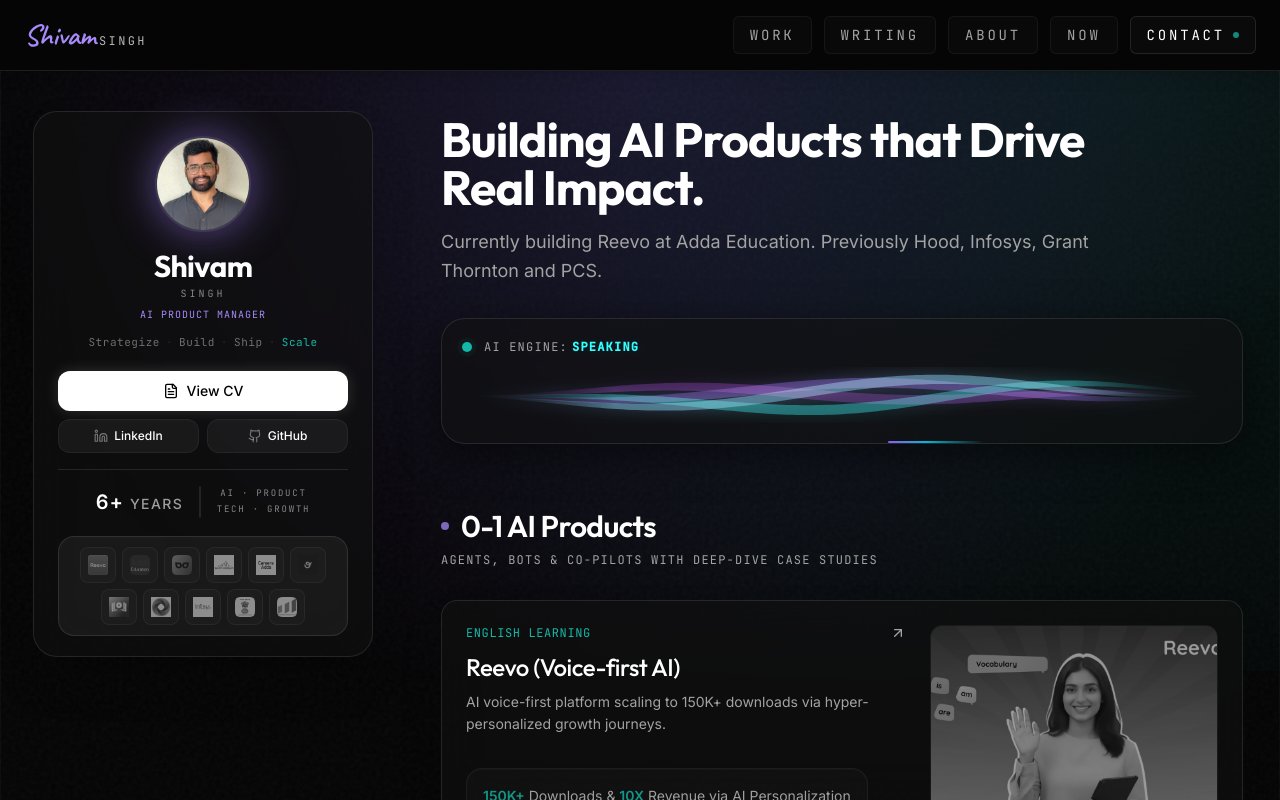
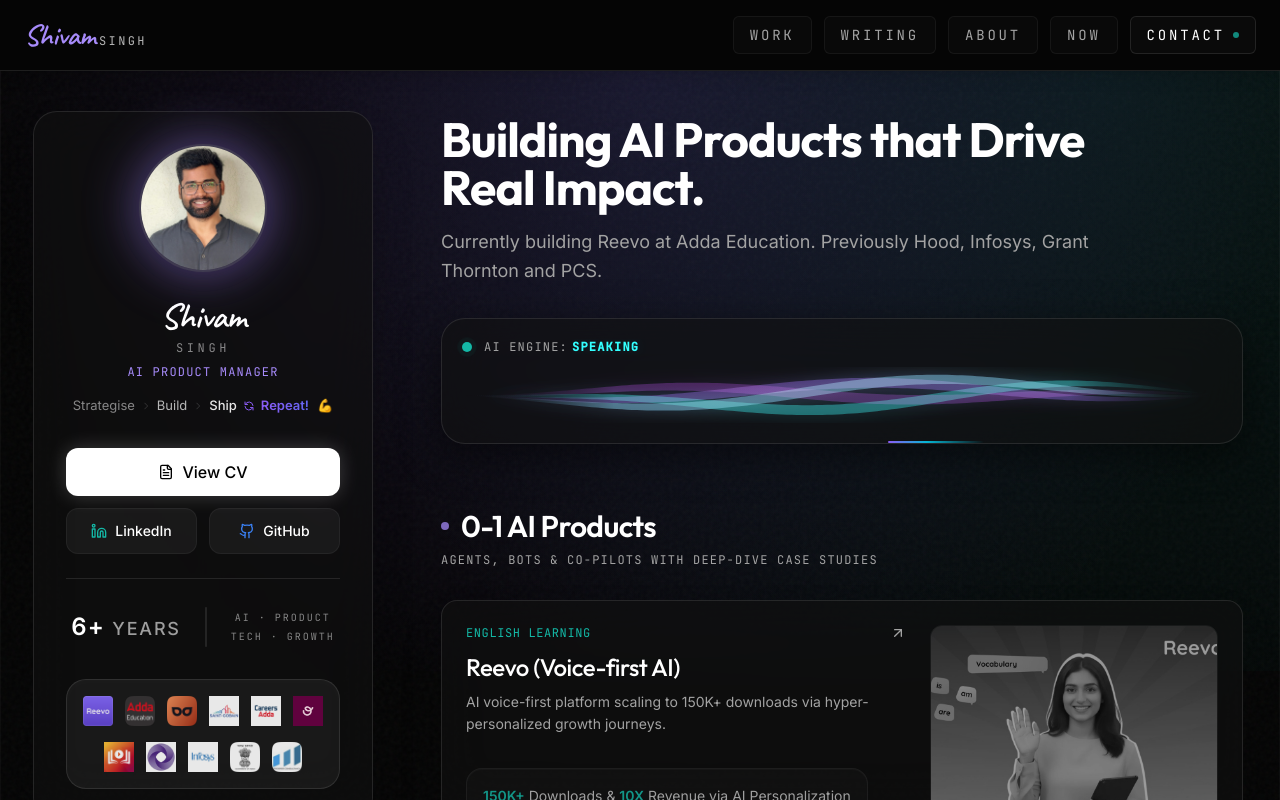
Before and after one commit to ShivUP32/ai-pm-portfolio, a Next.js app: page / in a window 1280 px wide. Built offline with nearby package versions, Linux system fonts and the light colour scheme.

Commit message:
revert: restore original sidebar profile card design

```diff
--- a/src/app/page.tsx
+++ b/src/app/page.tsx
@@ -21,93 +21,107 @@ export default function HomePage() {
         {/* LEFT SIDEBAR (Sticky Profile) */}
         <aside className="lg:sticky lg:top-8 self-start flex flex-col gap-6 z-20">
           <ScrollReveal delay={0}>
-            <div className="bg-paper-glass backdrop-blur-xl border border-white/10 p-5 lg:p-6 lg:pb-5 rounded-3xl shadow-2xl flex flex-col items-center text-center">
+            <div className="bg-paper-glass backdrop-blur-xl border border-white/10 p-6 lg:p-8 rounded-3xl shadow-2xl flex flex-col items-center text-center">
 
-              <div className="relative mb-4 w-20 h-20 lg:w-24 lg:h-24 shrink-0 animate-fade-in">
-                <div className="absolute inset-0 bg-accent-glow rounded-full blur-[25px] opacity-40 animate-pulse"></div>
+              <div className="relative mb-5 lg:mb-6 w-24 h-24 lg:w-32 lg:h-32 shrink-0 animate-fade-in">
+                <div className="absolute inset-0 bg-accent-glow rounded-full blur-[30px] opacity-40 animate-pulse"></div>
                 <Image
                   src="/profile.jpg"
                   alt={siteConfig.name}
                   fill
-                  className="rounded-full object-cover border-2 border-white/10 shadow-[0_0_30px_rgba(139,92,246,0.15)] relative z-10"
+                  className="rounded-full object-cover border-2 border-white/10 shadow-[0_0_40px_rgba(139,92,246,0.15)] relative z-10"
                   priority
                 />
               </div>
 
-              <h1 className="flex flex-col items-center gap-0.5 mb-1.5">
-                <span className="font-display text-2xl lg:text-3xl font-bold text-white tracking-tight">Shivam</span>
-                <span className="font-mono text-[10px] tracking-[0.3em] text-white/50">SINGH</span>
+              <h1 className="flex flex-col items-center gap-1 mb-2">
+                <span className="font-signature text-3xl lg:text-4xl font-semibold text-white tracking-tight">Shivam</span>
+                <span className="font-mono text-xs tracking-[0.3em] text-white/50">SINGH</span>
               </h1>
-              <p className="text-accent-glow font-mono text-[10px] uppercase tracking-widest mb-3">
+              <p className="text-accent-glow font-mono text-xs uppercase tracking-widest mb-4">
                 {siteConfig.role}
               </p>
-              {/* Tagline Motto */}
-              <div className="flex items-center justify-center gap-1.5 mb-5 text-[11px] font-mono tracking-wider text-white/40 cursor-default">
-                <span>Strategize</span>
-                <span className="text-white/10">·</span>
-                <span>Build</span>
-                <span className="text-white/10">·</span>
-                <span>Ship</span>
-                <span className="text-white/10">·</span>
-                <span className="text-accent-teal">Scale</span>
+              {/* Animated Process Loop Motto */}
+              <div className="flex items-center justify-center gap-1.5 mb-8 text-[13px] group cursor-default whitespace-nowrap">
+                <span className="font-light text-white/50 group-hover:text-white/90 transition-colors duration-500">Strategise</span>
+
+                <svg className="w-2.5 h-2.5 text-white/20 group-hover:text-[#8b5cf6]/60 transition-colors duration-500 transform group-hover:translate-x-0.5 shrink-0" fill="none" viewBox="0 0 24 24" stroke="currentColor">
+                  <path strokeLinecap="round" strokeLinejoin="round" strokeWidth={2} d="M9 5l7 7-7 7" />
+                </svg>
+
+                <span className="font-normal text-white/70 group-hover:text-white transition-colors duration-500 delay-75">Build</span>
+
+                <svg className="w-2.5 h-2.5 text-white/20 group-hover:text-[#8b5cf6]/80 transition-colors duration-500 delay-75 transform group-hover:translate-x-0.5 shrink-0" fill="none" viewBox="0 0 24 24" stroke="currentColor">
+                  <path strokeLinecap="round" strokeLinejoin="round" strokeWidth={2} d="M9 5l7 7-7 7" />
+                </svg>
+
+                <span className="font-medium text-white/90 group-hover:text-white transition-colors duration-500 delay-150">Ship</span>
+
+                <svg className="w-3 h-3 text-[#8b5cf6] transform group-hover:rotate-180 transition-transform duration-700 ease-in-out delay-150 shrink-0" fill="none" viewBox="0 0 24 24" stroke="currentColor">
+                  <path strokeLinecap="round" strokeLinejoin="round" strokeWidth={2} d="M4 4v5h.582m15.356 2A8.001 8.001 0 004.582 9m0 0H9m11 11v-5h-.581m0 0a8.003 8.003 0 01-15.357-2m15.357 2H15" />
+                </svg>
+
+                <span className="font-bold text-transparent bg-clip-text bg-gradient-to-r from-[#8b5cf6] to-[#6366f1] group-hover:from-[#6366f1] group-hover:to-[#8b5cf6] transition-all duration-500">Repeat!</span>
+
+                <span className="inline-block hover:scale-125 transition-transform origin-bottom-left cursor-pointer ml-0.5">💪</span>
               </div>
 
               {/* Action Buttons */}
-              <div className="flex flex-col w-full gap-2">
+              <div className="flex flex-col w-full gap-3">
                 <Link
                   href="https://drive.google.com/file/d/1dFJWf8xWNqnh-rB43LmsgazQpam0NHyr/view?usp=sharing"
                   target="_blank"
                   rel="noopener noreferrer"
-                  className="flex items-center justify-center gap-2 px-5 py-2.5 rounded-xl bg-white text-black font-medium hover:bg-white/90 transition-colors shadow-[0_0_15px_rgba(255,255,255,0.15)] w-full text-sm"
+                  className="flex items-center justify-center gap-2 px-6 py-3 rounded-xl bg-white text-black font-medium hover:bg-white/90 transition-colors shadow-[0_0_20px_rgba(255,255,255,0.2)] w-full"
                 >
                   <FileText className="w-4 h-4" />
                   View CV
                 </Link>
-                <div className="grid grid-cols-2 gap-2 w-full">
+                <div className="grid grid-cols-2 gap-3 w-full">
                   <Link
                     href={siteConfig.social.linkedin}
                     target="_blank"
                     rel="noopener noreferrer"
-                    className="group flex items-center justify-center gap-1.5 px-3 py-2 rounded-xl bg-white/5 text-white text-xs font-medium hover:bg-white/10 border border-white/5 transition-colors"
+                    className="flex items-center justify-center gap-2 px-4 py-3 rounded-xl bg-white/5 text-white text-sm font-medium hover:bg-white/10 border border-white/5 transition-colors"
                   >
-                    <Linkedin className="w-3.5 h-3.5 text-white/40 group-hover:text-accent-teal transition-colors duration-300" />
+                    <Linkedin className="w-4 h-4 text-accent-teal" />
                     LinkedIn
                   </Link>
                   <Link
                     href={siteConfig.social.github}
                     target="_blank"
                     rel="noopener noreferrer"
-                    className="group flex items-center justify-center gap-1.5 px-3 py-2 rounded-xl bg-white/5 text-white text-xs font-medium hover:bg-white/10 border border-white/5 transition-colors"
+                    className="flex items-center justify-center gap-2 px-4 py-3 rounded-xl bg-white/5 text-white text-sm font-medium hover:bg-white/10 border border-white/5 transition-colors"
                   >
-                    <Github className="w-3.5 h-3.5 text-white/40 group-hover:text-white transition-colors duration-300" />
+                    <Github className="w-4 h-4 text-accent-blue" />
                     GitHub
                   </Link>
                 </div>
               </div>
 
               {/* Experience Logos Section */}
-              <div className="w-full mt-4 pt-4 border-t border-white/10 flex flex-col gap-3.5 items-center">
-                <div className="flex items-center justify-center gap-4 w-full">
+              <div className="w-full mt-6 pt-6 border-t border-white/10 flex flex-col gap-5 items-center">
+                <div className="flex items-center justify-center gap-6 w-full mb-1 mt-1">
                   {/* Left Side */}
-                  <div className="text-xl font-bold text-white tracking-wider whitespace-nowrap">
-                    6+ <span className="text-white/60 text-sm font-medium tracking-[0.1em]">YEARS</span>
+                  <div className="text-2xl font-bold text-white tracking-wider whitespace-nowrap">
+                    6+ <span className="text-white/60 text-lg font-medium tracking-[0.1em]">YEARS</span>
                   </div>
 
                   {/* Vertical Divider */}
-                  <div className="w-[1.5px] h-8 bg-white/10 rounded-full"></div>
+                  <div className="w-[2px] h-10 bg-white/10 rounded-full"></div>
 
                   {/* Right Side */}
-                  <div className="flex flex-col gap-0.5">
-                    <div className="text-[9px] font-mono tracking-[0.2em] text-white/50 uppercase whitespace-nowrap">
+                  <div className="flex flex-col gap-1">
+                    <div className="text-[10px] font-mono tracking-[0.2em] text-white/50 uppercase whitespace-nowrap">
                       AI · PRODUCT
                     </div>
-                    <div className="text-[9px] font-mono tracking-[0.2em] text-white/50 uppercase whitespace-nowrap">
+                    <div className="text-[10px] font-mono tracking-[0.2em] text-white/50 uppercase whitespace-nowrap">
                       TECH · GROWTH
                     </div>
                   </div>
                 </div>
-                <div className="w-full mt-1 p-2.5 bg-white/5 rounded-[16px] shadow-[inset_0_2px_10px_rgba(255,255,255,0.02)] border border-white/10">
-                  <div className="flex flex-wrap gap-1.5 items-center justify-center">
+                <div className="w-full mt-2 p-4 bg-white/5 rounded-[20px] shadow-[inset_0_2px_10px_rgba(255,255,255,0.02)] border border-white/10">
+                  <div className="flex flex-wrap gap-x-3 gap-y-4 items-center justify-center">
                     {[
                       { file: "Reevo.png", name: "Reevo" },
                       { file: "Adda-Education.png", name: "ADDA Education" },
@@ -123,7 +137,7 @@ export default function HomePage() {
                     ].map((logo, idx) => (
                       <div
                         key={idx}
-                        className="group relative flex items-center justify-center cursor-pointer w-9 h-9 rounded-lg bg-white/[0.02] border border-white/5 hover:bg-white/[0.05] hover:border-white/10 transition-all duration-300"
+                        className="group relative flex items-center justify-center cursor-pointer"
                       >
                         {/* Tooltip */}
                         <div className="absolute -top-10 left-1/2 -translate-x-1/2 px-3 py-1.5 bg-[#1a1c20] text-white text-[10px] font-mono tracking-widest uppercase rounded-lg border border-white/10 opacity-0 scale-90 group-hover:opacity-100 group-hover:scale-100 transition-all duration-300 pointer-events-none z-50 whitespace-nowrap shadow-2xl">
@@ -133,7 +147,7 @@ export default function HomePage() {
                         <img
                           src={`/Experience%20Company%20Logo/${encodeURIComponent(logo.file)}`}
                           alt={logo.name}
-                          className="h-5 w-auto max-w-[70%] object-contain filter grayscale opacity-50 group-hover:grayscale-0 group-hover:opacity-100 transition-all duration-300"
+                          className="h-[30px] w-auto max-w-[90px] object-contain opacity-90 group-hover:opacity-100 group-hover:scale-[1.35] transition-transform duration-300 origin-center"
                           draggable={false}
                         />
                       </div>
```
